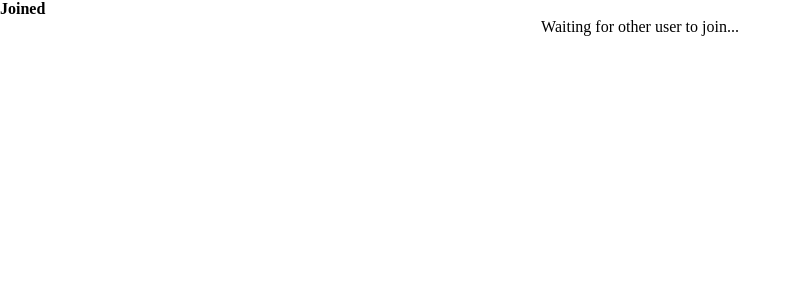
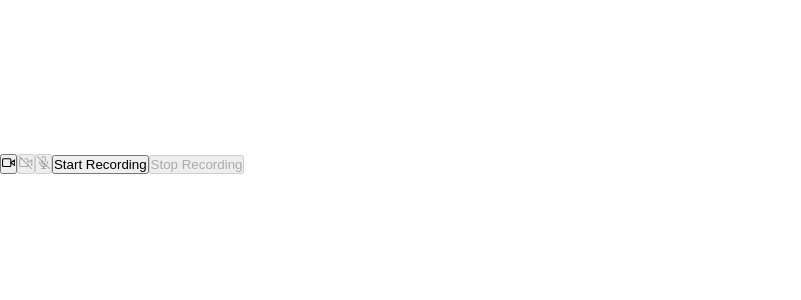
Before and after one commit to venkateshr1312/WebRTC, a React (Vite) app in the folder web_meet/: page /meet/1/1 in a window 1280 px wide. Shown: the top 300 px of the page, without its empty margins (0-801 px from the left). Built offline with nearby package versions, Linux system fonts and the light colour scheme; no server answers.

Commit message:
Update App.tsx

```diff
--- a/web_meet/src/App.tsx
+++ b/web_meet/src/App.tsx
@@ -1,7 +1,7 @@
 import React from 'react';
 import { BrowserRouter as Router, Route, Routes } from 'react-router-dom';
 import EncryptionComponent from './components/EncryptionComponent';
-import Meet from './components/Meet';
+import ScreenShare from './components/ScreenShare';
 
 const App: React.FC = () => {
     return (
@@ -9,7 +9,7 @@ const App: React.FC = () => {
             <Routes>
                 {/* Define route with dynamic 'id' parameter */}
                 <Route path="/:id" element={<EncryptionComponent />} />
-        <Route path="meet/:type/:phone" element={<Meet />} />
+                <Route path="meet/:type/:phone" element={<ScreenShare />} />
             </Routes>
         </Router>
     );
```
Lines whose indentation alone changed are shown as unchanged.
